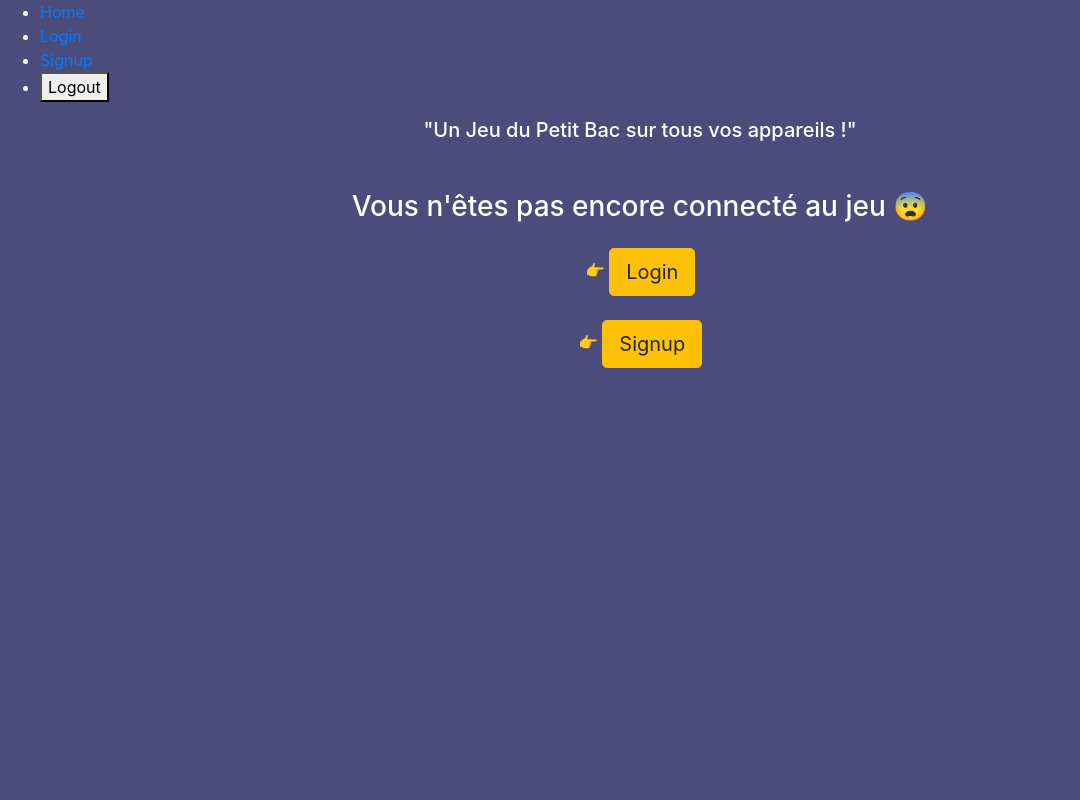
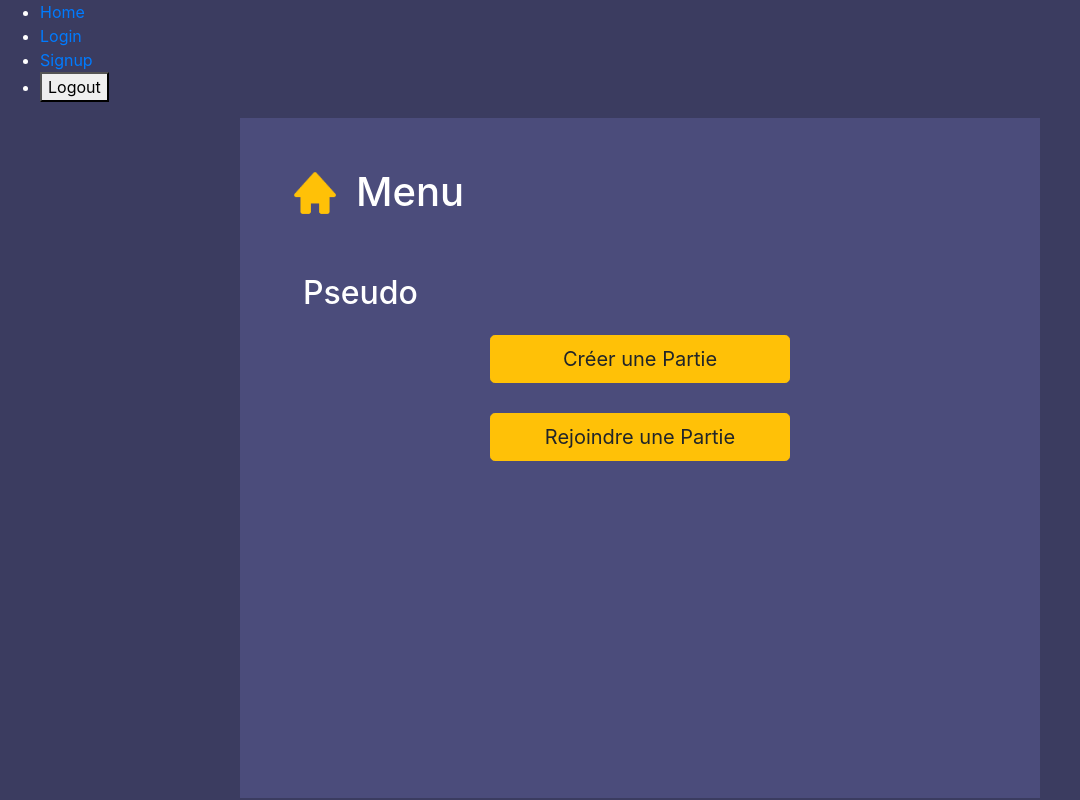
Before and after one commit to OnyJ/PetitBacAppReact, a React (Create React App) app: page / in a window 1280 px wide. Shown: the whole page, without its empty margins (0-1080 px from the left). Built offline with nearby package versions, Linux system fonts and the light colour scheme.

Commit message:
update loggedout menu style

```diff
--- a/src/App.scss
+++ b/src/App.scss
@@ -1,9 +1,16 @@
-$background-app-color: #4b4c7b;
+// Colors
+$background-app-color: #3b3c60;
+$background-container-color: #4b4c7b;
 $background-navbar-color: #4d51f1;
-// $primary-button-color: #f9c75c;
-// $primary-button-color: #ffc107;
-// $primary-button-color-pressed: #e0a800;
-// color: s#E0A800
+$primary-button-color: #ffc107;
+$primary-button-color-pressed: #e0a800;
+
+// Sizes
+
+$screen-small: 375px;
+$screen-large: 1200px;
+
+// Global
 
 body {
   background-color: $background-app-color;
@@ -12,4 +19,56 @@ body {
 
 .container {
   max-width: 800px;
+  height: 85vh;
+  background-color: $background-container-color;
 }
+
+// Precise Code Parts
+
+// Home Page
+
+.menu-header-div {
+  @media screen and (max-width: $screen-small) {
+    .menu-title-div {
+      padding: 20px 0px 50px 0px;
+    }
+    .username {
+      margin: 0 auto;
+      text-align: right;
+      padding-bottom: 10px;
+    }
+  }
+  @media screen and (min-width: $screen-large) {
+    .menu-title-div {
+      padding: 50px;
+    }
+  }
+}
+
+.menu-buttons-div {
+  button {
+    margin: 15px;
+    width: 300px;
+  }
+  @media screen and (max-width: $screen-small) {
+    button {
+      width: 250px;
+    }
+  }
+}
+
+.menu-logged-out {
+  padding-top: 100px;
+  .menu-logged-out-buttons {
+    // Make the red zone fill the whole height
+    // Make the buttons be space-arounded
+    // height: 100%;
+    // display: flex;
+    // justify-content: space-around;
+    // flex-direction: column-reverse;
+    // background-color: red;
+    div {
+      margin: 25px;
+    }
+  }
+}
--- a/src/application/pages/Home.jsx
+++ b/src/application/pages/Home.jsx
@@ -44,15 +44,35 @@ const Home = () => {
     console.log(gameIsReady);
     console.log(gameId);
 
+    const isComputerScreen = () => {
+      return window.screen.availWidth > 375;
+    };
+
     return (
-      <div>
-        <h1>Logged in home</h1>
-        <p>Home Logo</p>
-        <p>User pseudo</p>
+      <>
+        <div className="menu-header-div">
+          <div className="menu-title-div row">
+            <Link to="/">
+              <img
+                src={require("../assets/images/home3.png")}
+                alt="home_logo"
+                width="50px"
+                height="50px"
+              />
+            </Link>
+            {isComputerScreen() ? (
+              <h1 className="ml-3">Menu</h1>
+            ) : (
+              <h1 className="username">Pseudo</h1>
+            )}
+          </div>
+          {isComputerScreen() && <h2 className="username pl-5">Pseudo</h2>}
+        </div>
 
+        <center class="menu-buttons-div">
           <button
             onClick={() => setLaunchCreateGame(true)}
-          class="btn btn-warning btn-lg"
+            className="btn btn-warning btn-lg"
           >
             Créer une Partie
           </button>
@@ -63,15 +83,20 @@ const Home = () => {
             />
           )}
           {gameIsReady == true && <CurrentGame gameId={gameId} />}
-      </div>
+          <br />
+          <button className="btn btn-warning btn-lg">
+            Rejoindre une Partie
+          </button>
+        </center>
+      </>
     );
   };
 
   return (
     <>
       <section class="container">
-        {currentUser == null && <div>{loggedOutDisplay()}</div>}
-        {currentUser && <div>{loggedInDisplay()}</div>}
+        {/* {currentUser == null && <div>{loggedOutDisplay()}</div>} */}
+        {!currentUser && <div>{loggedInDisplay()}</div>}
       </section>
 
       {/* {gameIsReady == true && } */}
```
Also changed, not shown: src/application/assets/images/home3.png (added). Lines whose indentation alone changed are shown as unchanged.
